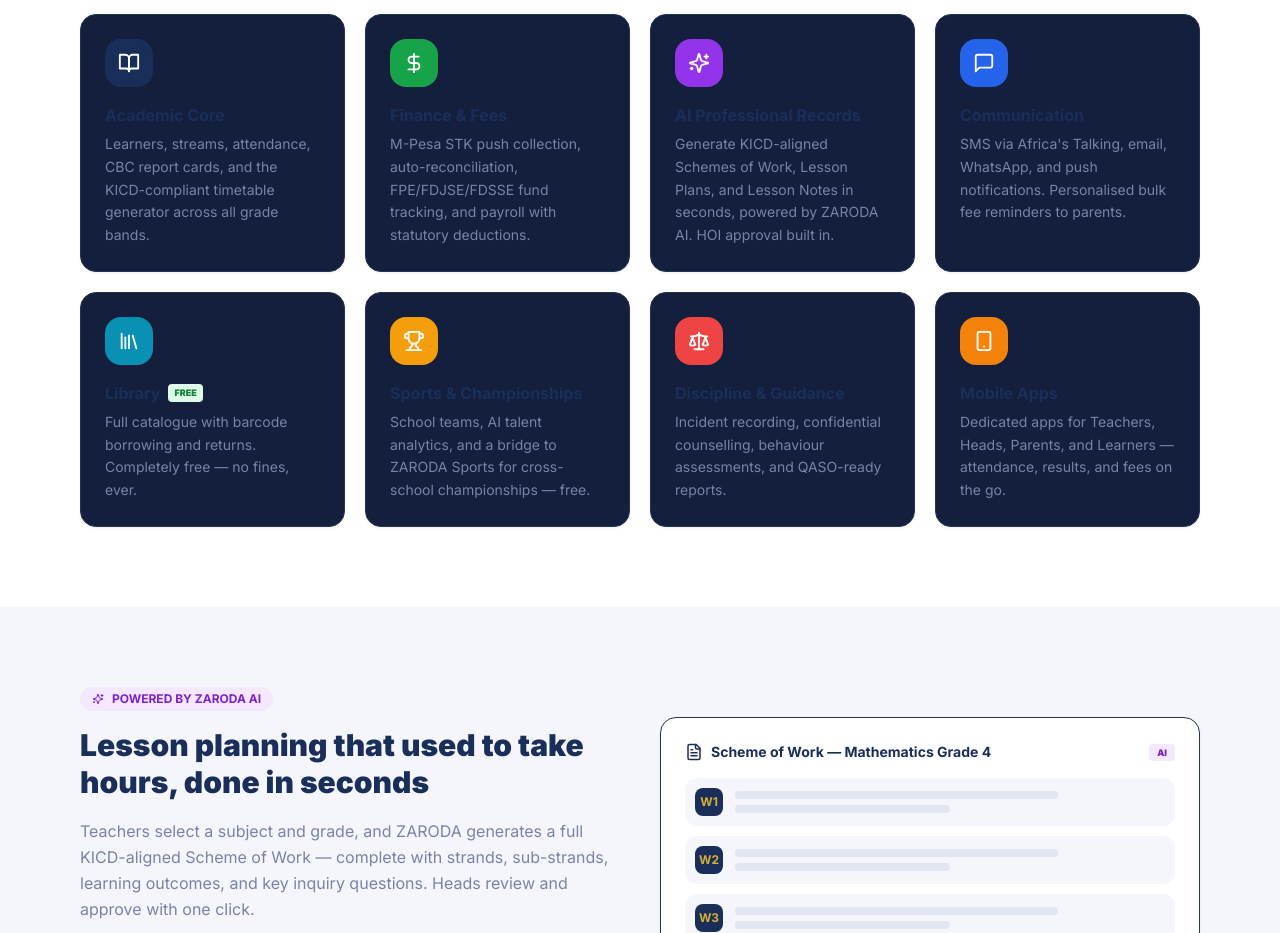
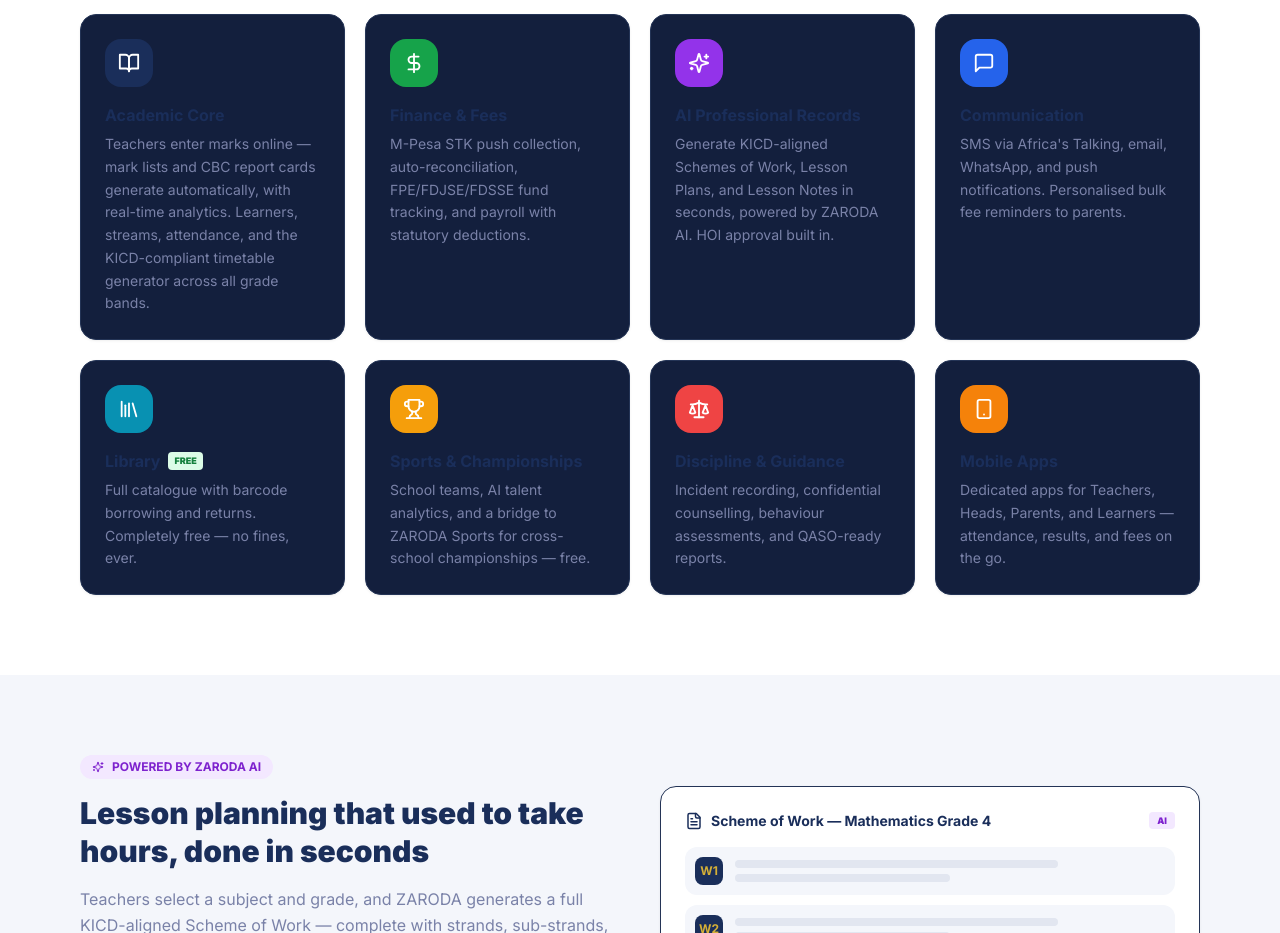
Before and after one commit to oduorongo/zaroda-main, a Next.js app in the folder frontend/: page / in a window 1280 px wide. Shown: the part 1080-2013 px from the top of the page. Built offline with nearby package versions, Linux system fonts and the light colour scheme; no server answers.

Commit message:
Referral link points to homepage; Academic Core card leads with marks/marklist/report-card automation

```diff
--- a/frontend/app/page.tsx
+++ b/frontend/app/page.tsx
@@ -9,7 +9,7 @@ import {
 import { useAuth } from '@/lib/hooks/useAuth';
 
 const MODULES = [
-  { icon: BookOpen,      title: 'Academic Core',        desc: 'Learners, streams, attendance, CBC report cards, and the KICD-compliant timetable generator across all grade bands.', color: 'bg-[#1a2e5a]' },
+  { icon: BookOpen,      title: 'Academic Core',        desc: 'Teachers enter marks online — mark lists and CBC report cards generate automatically, with real-time analytics. Learners, streams, attendance, and the KICD-compliant timetable generator across all grade bands.', color: 'bg-[#1a2e5a]' },
   { icon: DollarSign,    title: 'Finance & Fees',       desc: 'M-Pesa STK push collection, auto-reconciliation, FPE/FDJSE/FDSSE fund tracking, and payroll with statutory deductions.', color: 'bg-green-600' },
   { icon: Sparkles,      title: 'AI Professional Records', desc: 'Generate KICD-aligned Schemes of Work, Lesson Plans, and Lesson Notes in seconds, powered by ZARODA AI. HOI approval built in.', color: 'bg-purple-600' },
   { icon: MessageSquare, title: 'Communication',        desc: 'SMS via Africa\'s Talking, email, WhatsApp, and push notifications. Personalised bulk fee reminders to parents.', color: 'bg-blue-600' },
--- a/frontend/components/ShareZaroda.tsx
+++ b/frontend/components/ShareZaroda.tsx
@@ -53,7 +53,7 @@ export function ShareZaroda({ onClose }: { onClose: () => void }) {
   const [copied, setCopied] = useState<string>('');
 
   const signupUrl =
-    (typeof window !== 'undefined' ? window.location.origin : 'https://zaroda-web.onrender.com') + '/auth/signup';
+    (typeof window !== 'undefined' ? window.location.origin : 'https://zaroda-web.onrender.com') + '/';
 
   useEffect(() => {
     apiClient.get('/schools/settings')
```
